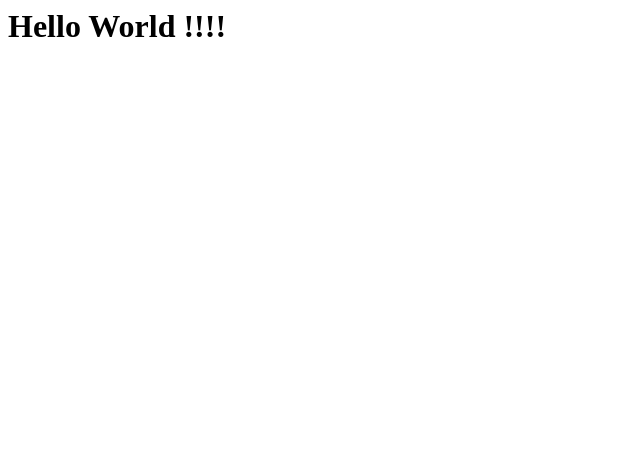
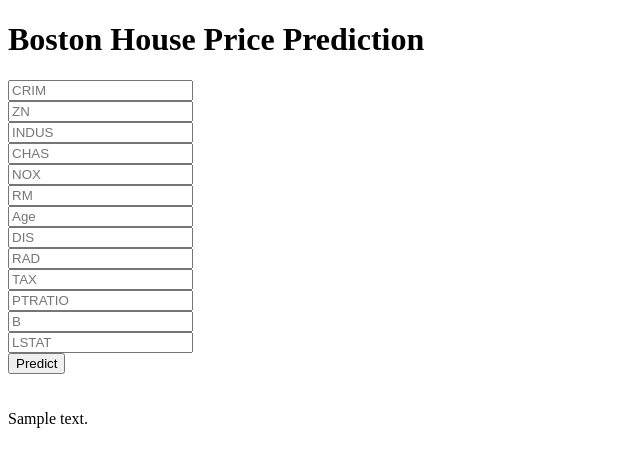
Before and after one commit to Sabari4100/bostonhousepricing, a Flask app: template templates/home.html in a window 1280 px wide. Shown: the top 467 px of the page, without its empty margins (0-640 px from the left). Run offline with Flask 3, Linux system fonts and the light colour scheme; the template is opened without the code that fills it: most values are stand-ins (such as "Sample title", 1, 10 or a date in 2020); parts of the project's set-up code (start-up, migrations or seed data) failed here and were passed over.

Commit message:
This is Commit for Web page readiness

```diff
--- a/app.py
+++ b/app.py
@@ -20,5 +20,13 @@
     print (output[0])
     return jsonify(output[0])
 
+@app.route("/predict",methods = ['POST'])
+def predict():
+    data = [float(x) for x in request.form.values()]
+    final_data = scalar.transform(np.array(data).reshape(1,-1))
+    print(final_data)
+    output = reg_model.predict(final_data)[0]
+    return render_template("home.html",prediction_text = "The predicted House Price is {}".format(output))
+
 if __name__ == "__main__":
     app.run(debug=True)
--- a/templates/home.html
+++ b/templates/home.html
@@ -1,3 +1,48 @@
-<h1>
-    Hello World !!!!
-</h1>
+<!DOCTYPE html>
+<html >
+
+<head>
+  <meta charset="UTF-8">
+  <title>ML API</title>
+  <link href='https://fonts.googleapis.com/css?family=Pacifico' rel='stylesheet' type='text/css'>
+<link href='https://fonts.googleapis.com/css?family=Arimo' rel='stylesheet' type='text/css'>
+<link href='https://fonts.googleapis.com/css?family=Hind:300' rel='stylesheet' type='text/css'>
+<link href='https://fonts.googleapis.com/css?family=Open+Sans+Condensed:300' rel='stylesheet' type='text/css'>
+
+
+</head>
+
+<body>
+ <div class="login">
+	<h1>Boston House Price Prediction</h1>
+
+     <!-- Main Input For Receiving Query to our ML -->
+    <form action="{{ url_for('predict')}}"method="post">
+      <input type="text" name="CRIM" placeholder="CRIM" required="required" /><br>
+    	<input type="text" name="ZN" placeholder="ZN" required="required" /><br>
+        <input type="text" name="INDUS" placeholder="INDUS" required="required" /><br>
+        <input type="text" name="CHAS" placeholder="CHAS" required="required" /><br>
+        <input type="text" name="NOX" placeholder="NOX" required="required" /><br>
+        <input type="text" name="RM" placeholder="RM" required="required" /><br>
+        <input type="text" name="Age" placeholder="Age" required="required" /><br>
+        <input type="text" name="DIS" placeholder="DIS" required="required" /><br>
+        <input type="text" name="RAD" placeholder="RAD" required="required" /><br>
+        <input type="text" name="TAX" placeholder="TAX" required="required" /><br>
+        <input type="text" name="PTRATIO" placeholder="PTRATIO" required="required" /><br>
+        <input type="text" name="B" placeholder="B" required="required" /><br>
+        <input type="text" name="LSTAT" placeholder="LSTAT" required="required" /><br>
+
+
+
+        <button type="submit" class="btn btn-primary btn-block btn-large">Predict</button>
+    </form>
+
+   <br>
+   <br>
+
+
+ </div>
+ {{prediction_text}}
+
+</body>
+</html>
```
